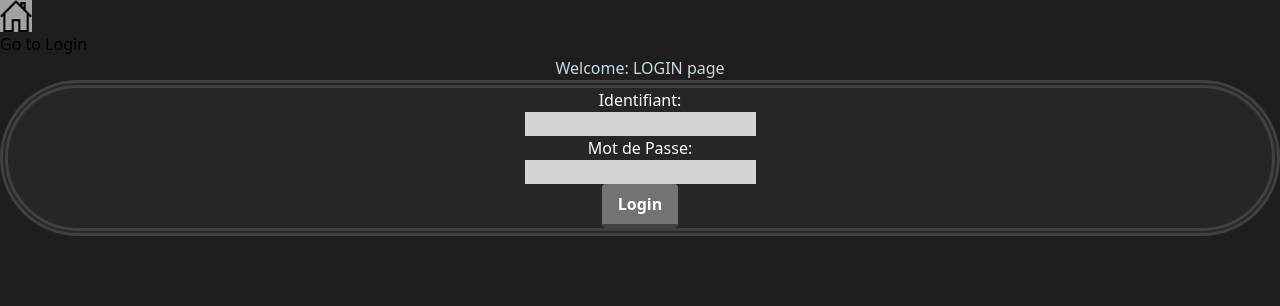
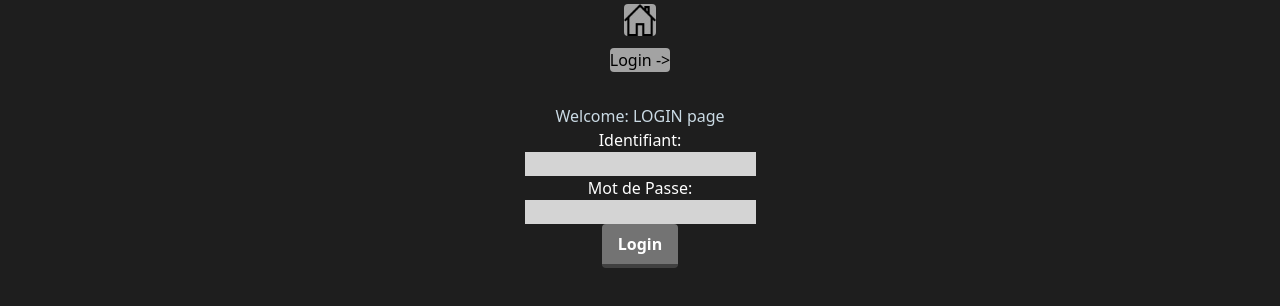
Before and after one commit to FestiveTree/AppliTodo, a Vue app in the folder appli_todo/: page /login in a window 1280 px wide. Shown: the top 306 px of the page. Built offline with nearby package versions, Linux system fonts and the light colour scheme; no server answers.

Commit message:
v2 login

```diff
--- a/appli_todo/src/App.vue
+++ b/appli_todo/src/App.vue
@@ -1,7 +1,8 @@
 <template>
-  <router-link  to="/" ><img class="bg-gray-400" src="./assets/home.png" width="32" height="32" ></router-link>
-  <router-link to="/login">Go to Login</router-link>
-
+  <div class="flex flex-col items-center">
+  <router-link  to="/" ><img class=" my-1 bg-gray-400 hover:bg-gray-300 rounded m-auto " src="./assets/home.png" width="32" height="32" ></router-link>
+  <router-link class="bg-gray-400 my-2  hover:bg-gray-300 rounded " to="/login">Login -></router-link>
+  </div>
   <!-- component matched by the route will render here -->
   <router-view></router-view>
 </template>
--- a/appli_todo/src/views/Login.vue
+++ b/appli_todo/src/views/Login.vue
@@ -1,7 +1,7 @@
 <template>
-  <div class="text-center">
+  <div class="my-6 text-center">
     <h2>Welcome: LOGIN page</h2>
-    <div class="flex flex-col items-center border-8 border-double border-gray-700 bg-gray-800 rounded-full mx-96	sm:mx-auto ">
+    <div class="flex flex-col items-center rounded-full mx-96 ">
       <div class="z-10">
         <p>Identifiant:</p>
         <input class="bg-gray-300 focus:bg-white" v-model="inputUsername" id="user"/>
```
